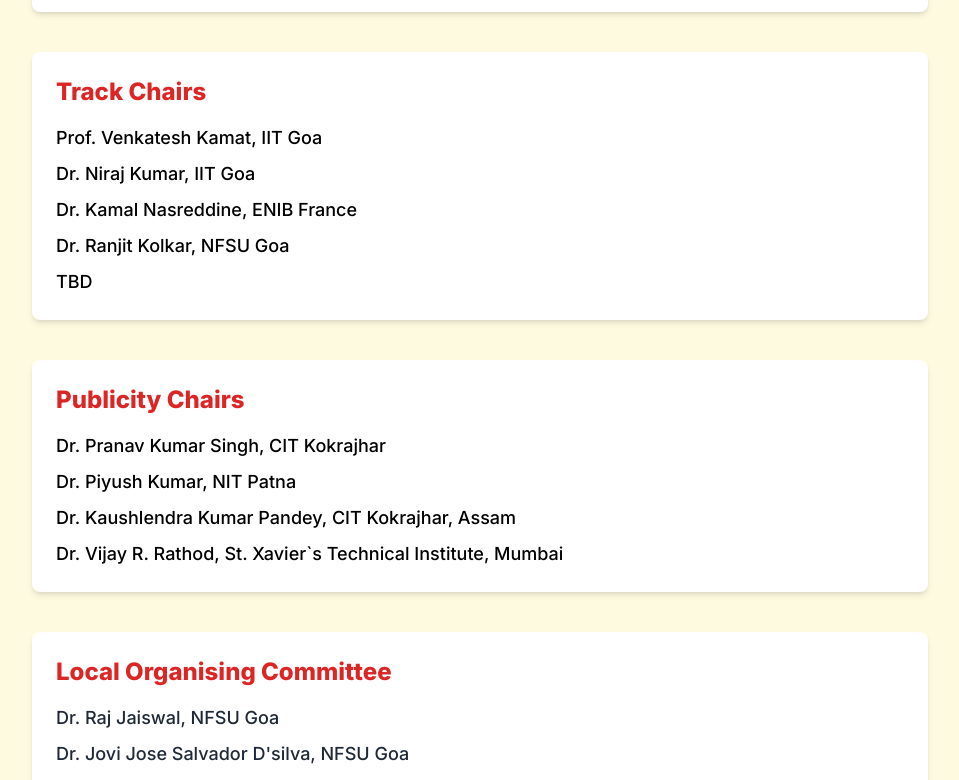
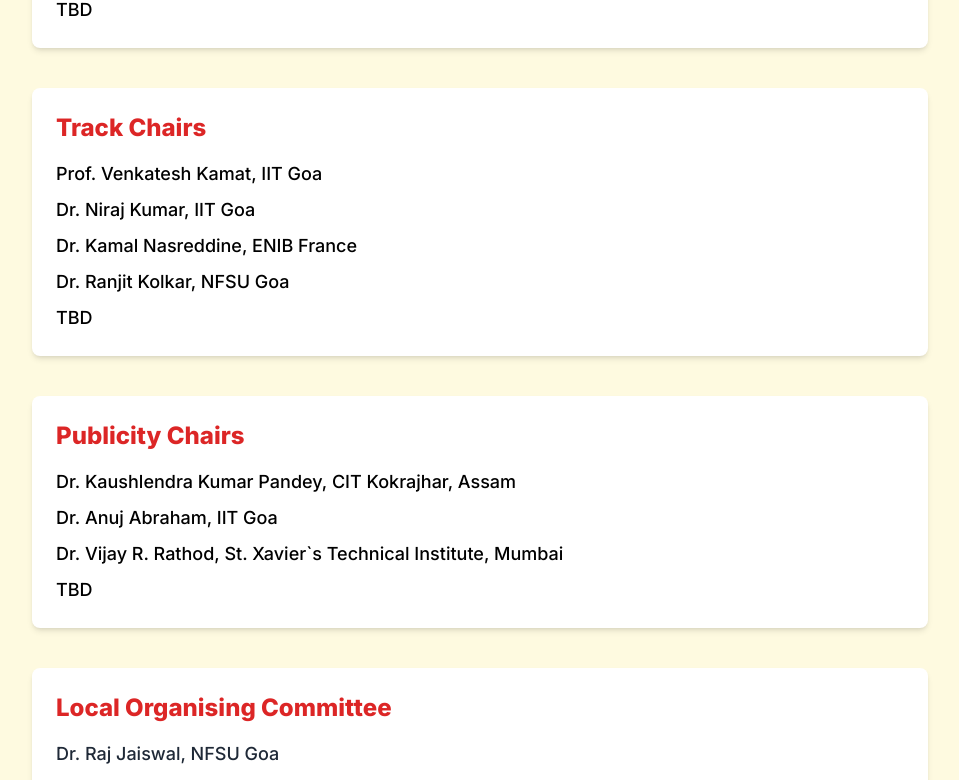
Before and after one commit to ictcon-cit/ictcon_2026, a Next.js app: page /committee in a window 1280 px wide. Shown: the part 1508-2288 px from the top of the page, without its empty margins (160-1119 px from the left). Built offline with nearby package versions, Linux system fonts and the light colour scheme.

Commit message:
Update page.tsx

```diff
--- a/src/app/committee/page.tsx
+++ b/src/app/committee/page.tsx
@@ -67,6 +67,7 @@
             Conference Conveners
           </div>
           <div className="space-y-2">
+            <div>Dr. Pranav Kumar Singh, CIT Kokrajhar</div>
             <div>Dr. Apurbalal Senapati, CIT Kokrajhar</div>
             <div>Dr. Thaseem Thajudeen, IIT Goa</div>
             <div>TBD</div>
@@ -92,10 +93,10 @@
             Publicity Chairs
           </div>
           <div className="space-y-2">
-            <div>Dr. Pranav Kumar Singh, CIT Kokrajhar</div>
-            <div>Dr. Piyush Kumar, NIT Patna</div>
             <div>Dr. Kaushlendra Kumar Pandey, CIT Kokrajhar, Assam</div>
+            <div>Dr. Anuj Abraham, IIT Goa</div>
             <div>Dr. Vijay R. Rathod, St. Xavier`s Technical Institute, Mumbai</div>
+             <div>TBD</div>
           </div>
         </div>
 
```
